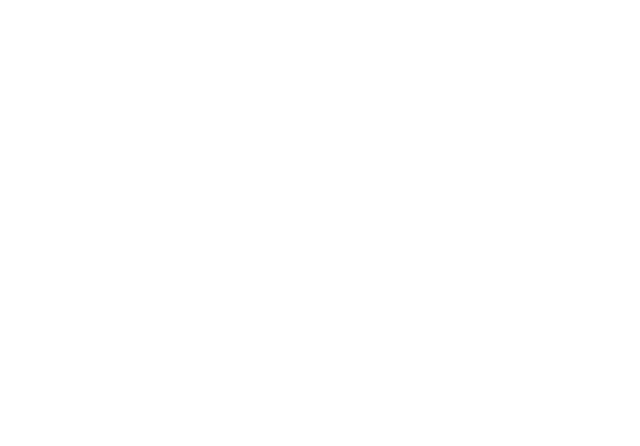
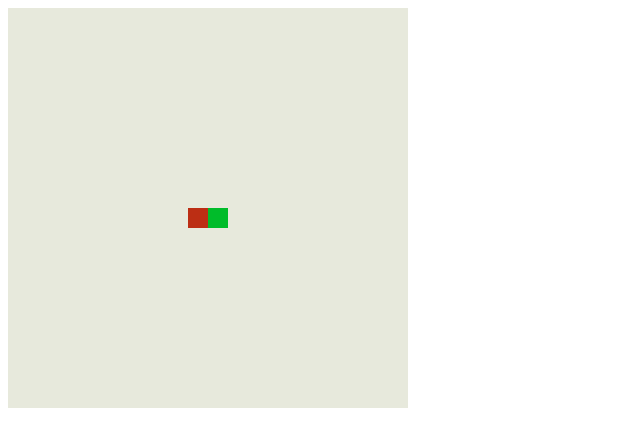
Before and after one commit to GraveFruit/snake, a plain HTML site: page snake.html in a window 1280 px wide. Shown: the whole page, without its empty margins (0-640 px from the left). Drawn offline with Linux system fonts and the light colour scheme.

Commit message:
snake game 0.1

```diff
--- a/snake.html
+++ b/snake.html
@@ -6,5 +6,132 @@
 </head>
 <body>
 
+<canvas id="myCanvas" width="400" height="400" style="border:0;">
+    Your browser does not support the HTML5 canvas tag.
+</canvas>
+
+<script>
+    function minIndex(a) {
+        if (a > 0)
+            return a;
+        else
+            return 0;
+    }
+
+    function drawFruit(grid, fruit) {
+        grid[fruit.x][fruit.y] = 2;
+    }
+
+    function drawSnake(grid, snake) {
+        for (var i = 0; i < snake.length; i++) {
+            grid[snake[i].x][snake[i].y] = 1;
+        }
+    }
+
+    function gridInit(grid) {
+        for (var i = 0; i < grid.length; i++) {
+            grid[i] = new Array(20);
+            for (var j = 0; j < grid[i].length; j++)
+                grid[i][j] = 0;
+        }
+    }
+
+    function moveSnake(snake, xdir, ydir) {
+        for (var i = 0; i < snake.length; i++) {
+            var segment = snake.pop();
+            segment.x += xdir;
+            segment.y += ydir;
+            snake.unshift(segment);
+        }
+    }
+
+    function newFruit(fruit, snake, grid, xdir, ydir) {
+        var apple = {
+            x: Math.floor(Math.random() * 20),
+            y: Math.floor(Math.random() * 20)
+        }
+        apple = fruit;
+        var emptySpaces = new Array();
+
+
+        for (var i = minIndex(apple.x - 1); i <= apple.x + 1; i++)
+            for (var j = minIndex(apple.y - 1); j <= apple.y + 1; j++) {
+                if (i != snake[0].x + xdir || j != snake[0].y + ydir)
+                    if (grid[i][j] == 0)
+                        emptySpaces.push({x: i, y: j});
+            }
+        var rand = Math.floor(Math.random() * emptySpaces.length);
+        return {x: emptySpaces[rand].x, y: emptySpaces[rand].y};
+    }
+
+    function eatFruit(fruit, snake, xdir, ydir) {
+        if(snake[0].x+xdir==fruit.x&& snake[0].y+ydir==fruit.y){
+            snake.unshift(fruit);
+            return true;
+        }
+        return false;
+
+    }
+
+    function collisionCheck(snake) {
+        var collision = false;
+        for (var i = 0; i < snake.length - 1; i++)
+            for (var j = i + 1; j < snake.length; j++) {
+                if (snake[i].x == snake[j].x && snake[i].y == snake[j].y) {
+                    collision = true;
+                    break;
+                }
+
+            }
+        return collision;
+    }
+
+    function drawGrid(grid) {
+        for (var i = 0; i < 20; i++)
+            for (var j = 0; j < 20; j++) {
+                if (grid[i][j] == 1)
+                    ctx.fillStyle = "#00bc2a";
+                else if (grid[i][j] == 2)
+                    ctx.fillStyle = "#bc2e14";
+                else
+                    ctx.fillStyle = "#e7e9dc";
+                ctx.fillRect(20 * i, 20 * j, 20, 20);
+                ctx.stroke();
+            }
+    }
+
+    var xdir = 1;
+    var ydir = 0;
+    var snake = new Array();
+    var segment = {
+        x: 10,
+        y: 10
+    }
+    snake.unshift(segment);
+    var fruit = {
+        x: 10,
+        y: 10
+    }
+    var grid = new Array(20);
+    var c = document.getElementById("myCanvas");
+    var ctx = c.getContext("2d");
+
+
+    gridInit(grid);
+
+    if(collisionCheck(snake)){
+        //break;
+    }
+    drawSnake(grid, snake);
+
+    fruit = newFruit(fruit, snake, grid, xdir, ydir);
+    moveSnake(snake, xdir, ydir);
+    drawFruit(grid, fruit);
+    drawGrid(grid);
+
+    console.log(collisionCheck(snake));
+
+</script>
+
 </body>
 </html>
```
Also changed, not shown: index.html (+52 -10 lines).
